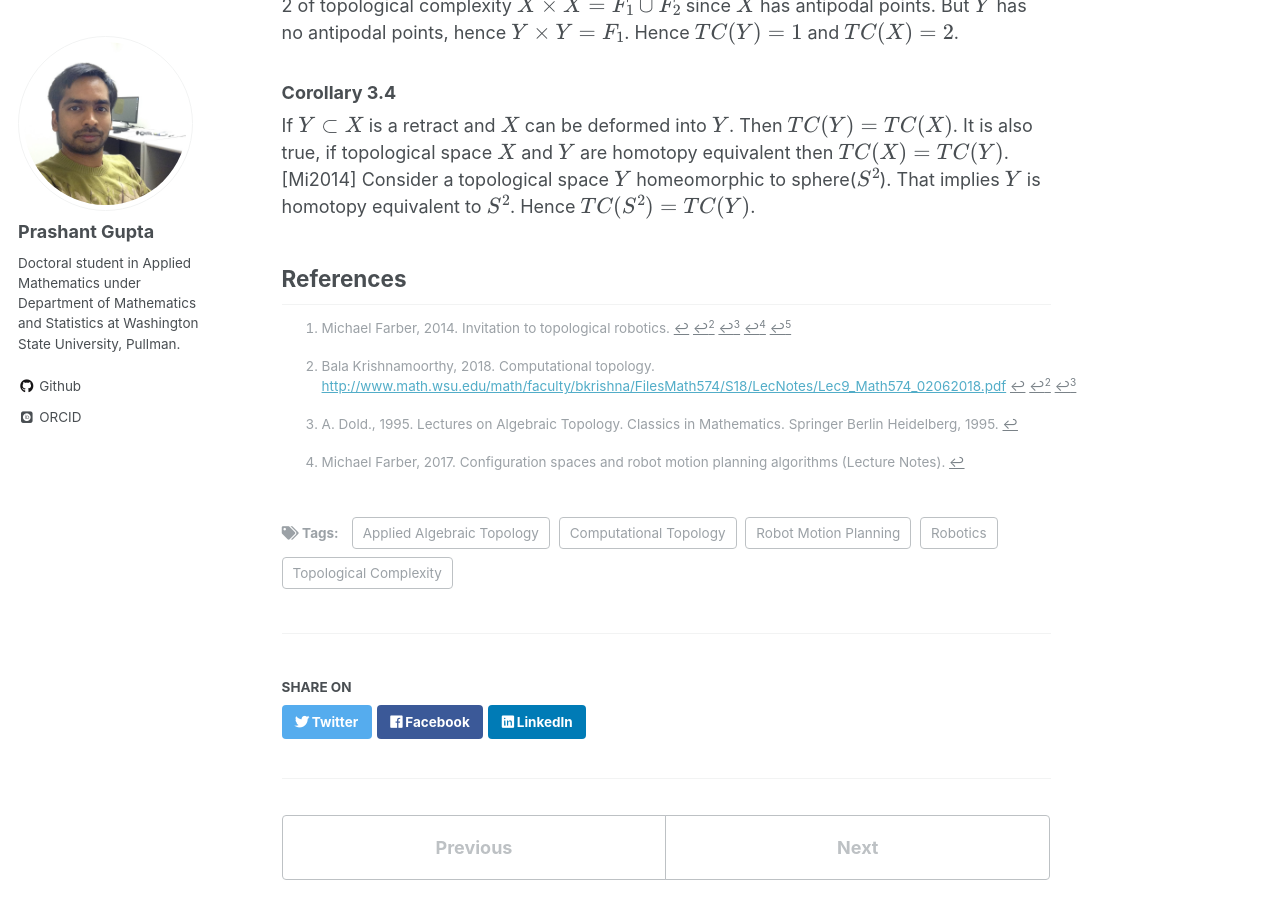
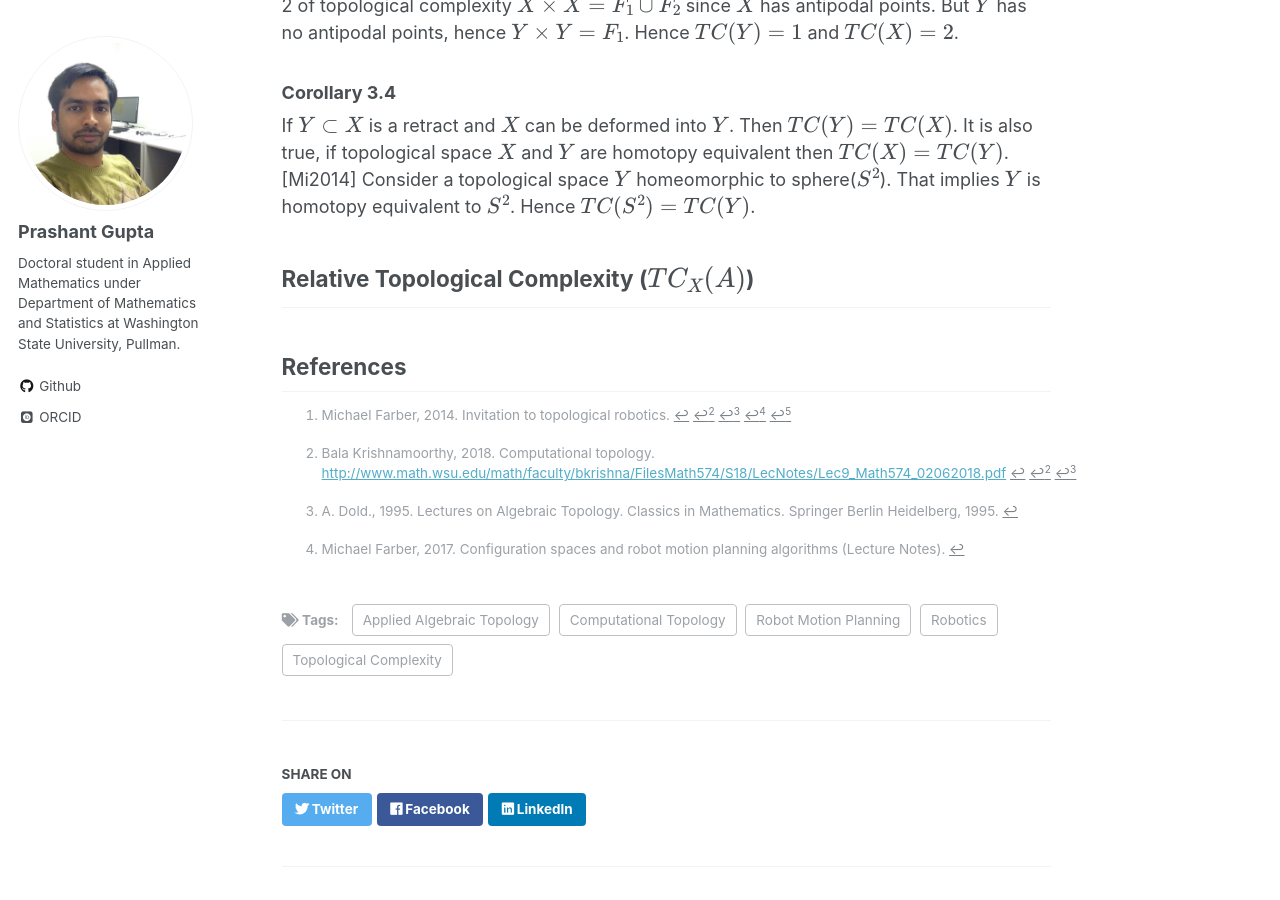
Before and after one commit to pragup/pragup.github.io, a Jekyll site: the page built from _posts/2020-03-08-Topological-Robot-Motion-Planning.md, in a window 1280 px wide and 900 px high, scrolled down 5672 px. Built offline with Jekyll 4.4.1, drawn with Linux system fonts in a browser that asks for light colours; some web fonts are replaced; formulas are drawn with MathJax 3.

Commit message:
no message

```diff
--- a/_posts/2020-03-08-Topological-Robot-Motion-Planning.md
+++ b/_posts/2020-03-08-Topological-Robot-Motion-Planning.md
@@ -150,6 +150,9 @@ then $TC(X) = TC(Y)$.[Mi2014]
 Consider a topological space $Y$ homeomorphic to sphere($S^2$). That implies $Y$ is homotopy equivalent to $S^2$. Hence $TC(S^2) = TC(Y)$.
 
 
+## Relative Topological Complexity ($$TC_X(A)$$) ##
+
+
 ## References ##
 
 [^Ra2018]: Ralph L. Cohen, , 2018. Algebraic topological aspects of morse theory. [http://virtualmath1.stanford.edu/~ralph/morsecourse/biglectures.pdf](http://virtualmath1.stanford.edu/~ralph/morsecourse/biglectures.pdf)
```
